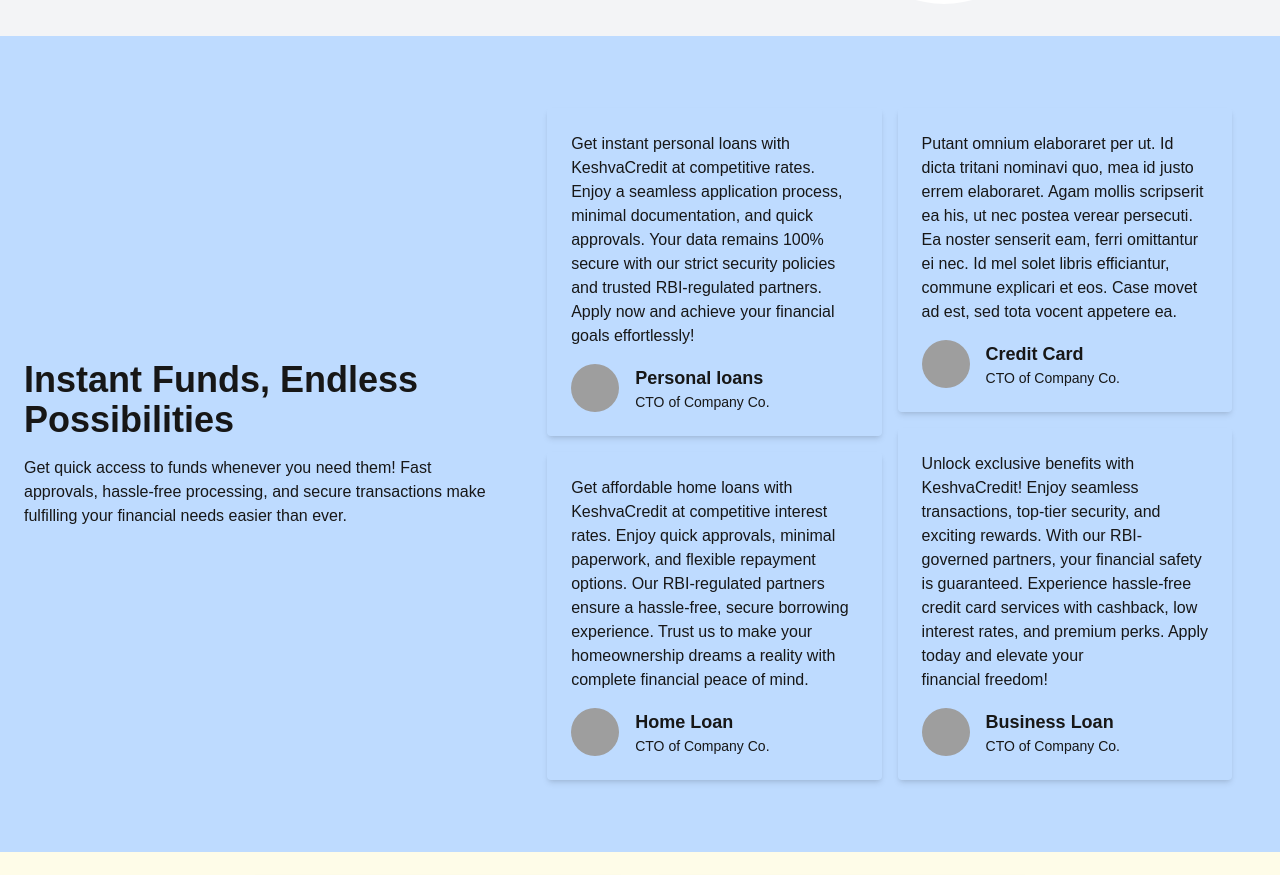
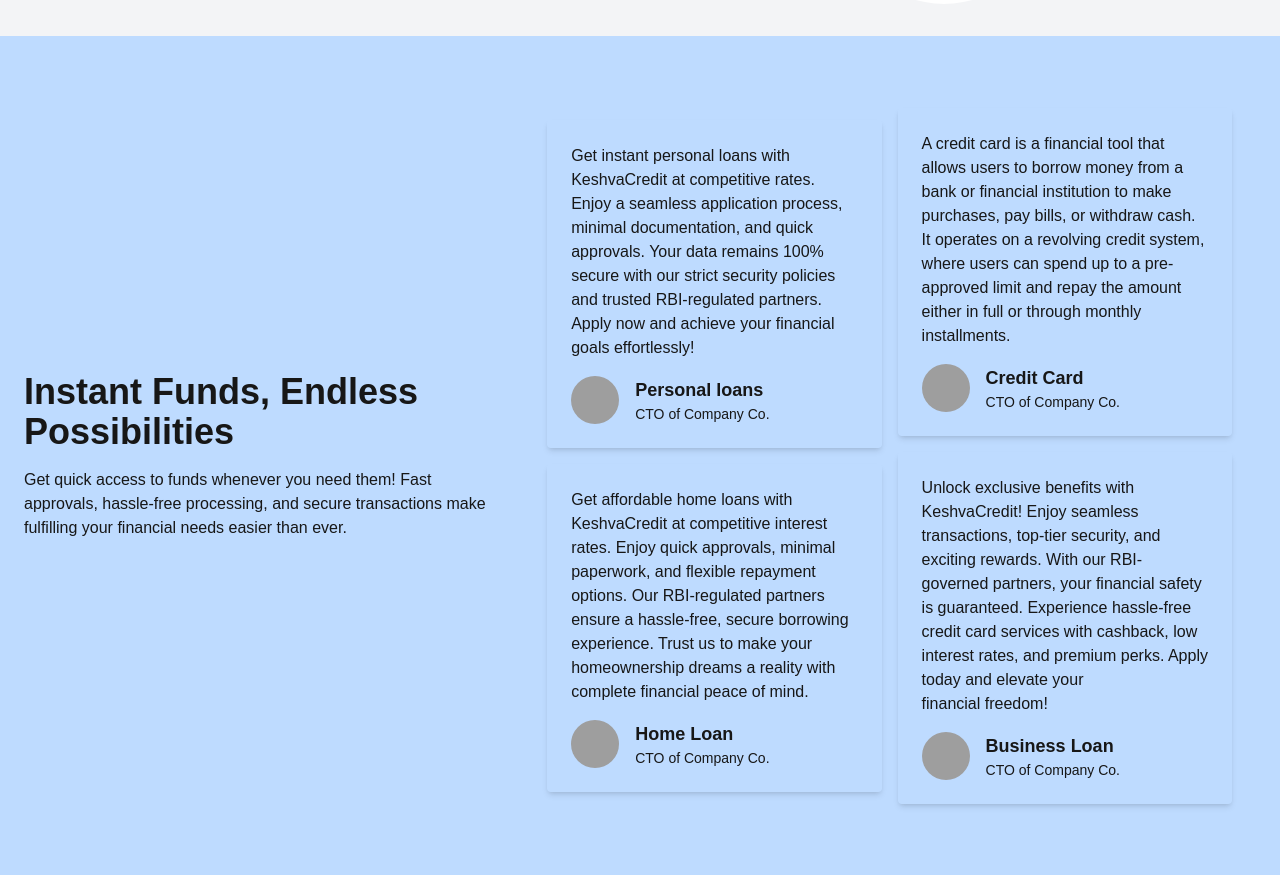
Before and after one commit to situ5901/keshvacredit, a Next.js app: page / in a window 1280 px wide. Shown: the part 1040-1915 px from the top of the page. Built offline with nearby package versions, Linux system fonts and the light colour scheme; grey boxes are pictures that could not be loaded.

Commit message:
update2 18/03/2025

```diff
--- a/src/app/page.tsx
+++ b/src/app/page.tsx
@@ -220,12 +220,7 @@
                   <div className="grid content-center gap-4">
                     <div className="p-6 rounded shadow-md dark:bg-gray-50">
                       <p>
-                        Putant omnium elaboraret per ut. Id dicta tritani
-                        nominavi quo, mea id justo errem elaboraret. Agam mollis
-                        scripserit ea his, ut nec postea verear persecuti. Ea
-                        noster senserit eam, ferri omittantur ei nec. Id mel
-                        solet libris efficiantur, commune explicari et eos. Case
-                        movet ad est, sed tota vocent appetere ea.
+A credit card is a financial tool that allows users to borrow money from a bank or financial institution to make purchases, pay bills, or withdraw cash. It operates on a revolving credit system, where users can spend up to a pre-approved limit and repay the amount either in full or through monthly installments.
                       </p>
                       <div className="flex items-center mt-4 space-x-4">
                         <Image
```
